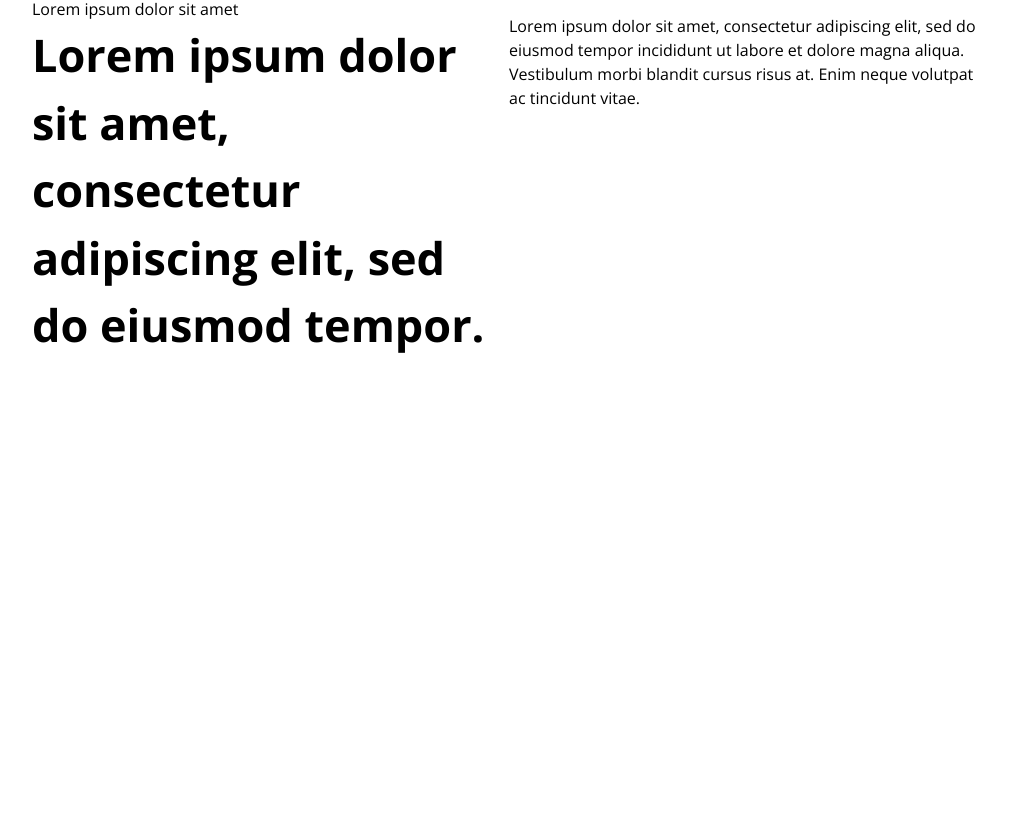
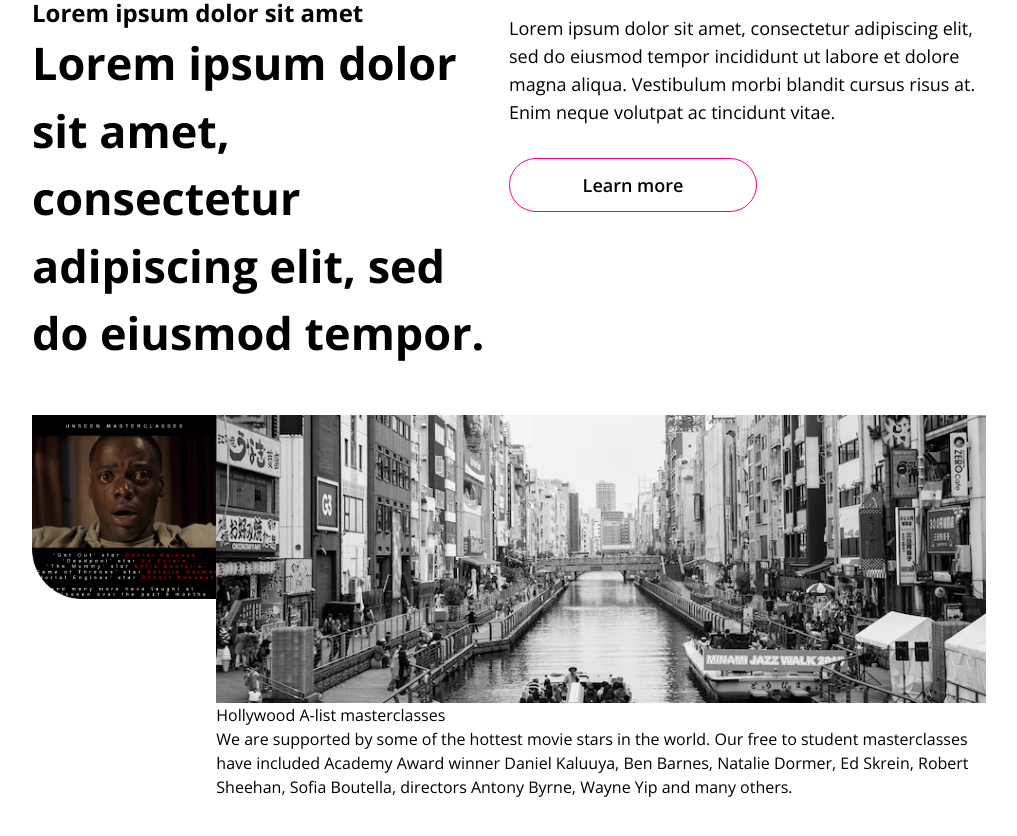
Before and after one commit to Aravind00777/unseen_react, a React (Vite) app: page / in a window 1280 px wide. Shown: the part 1384-2220 px from the top of the page, without its empty margins (131-1148 px from the left). Before the commit the page ends 1823 px from the top, so only its background shows below. Built offline with nearby package versions, Linux system fonts and the light colour scheme; data requests are answered from the project's data file.

Commit message:
new componet added

```diff
--- a/db.json
+++ b/db.json
@@ -26,12 +26,6 @@
         "title":"Lorem ipsum dolor sit amet, consectetur adipiscing elit, sed do eiusmod tempor.",
         "content":"Lorem ipsum dolor sit amet, consectetur adipiscing elit, sed do eiusmod tempor incididunt ut labore et dolore magna aliqua. Vestibulum morbi blandit cursus risus at. Enim neque volutpat ac tincidunt vitae.",
         "btn":"Learn more"
-      }],
-      "hollywood_block":[{
-        "title":"Hollywood A-list masterclasses",
-        "contnet":"We are supported by some of the hottest movie stars in the world. Our free to student masterclasses have included Academy Award winner Daniel Kaluuya, Ben Barnes, Natalie Dormer, Ed Skrein, Robert Sheehan,  Sofia Boutella, directors Antony Byrne, Wayne Yip and many others.",
-        "image":""
-
       }]
 
   }
--- /dev/null
+++ b/src/components/Hollywoodcard.jsx
@@ -0,0 +1,48 @@
+import React, { useEffect, useState } from 'react';
+import LazyLoadImage from './Lazyload';
+import img1 from "../assets/image/list1.png";
+import img2 from "../assets/image/list2.png";
+import img3 from "../assets/image/list3.png";
+import masterclass from "../assets/image/masterclass.png"
+
+
+export default function Hollywoodcard(){
+
+    const  hollywood_block = [{
+        title:"Hollywood A-list masterclasses",
+        content:"We are supported by some of the hottest movie stars in the world. Our free to student masterclasses have included Academy Award winner Daniel Kaluuya, Ben Barnes, Natalie Dormer, Ed Skrein, Robert Sheehan,  Sofia Boutella, directors Antony Byrne, Wayne Yip and many others.",
+        profileimage:img1,
+        image:masterclass
+      },
+      {
+        title:"Hollywood A-list masterclasses",
+        content:"We are supported by some of the hottest movie stars in the world. Our free to student masterclasses have included Academy Award winner Daniel Kaluuya, Ben Barnes, Natalie Dormer, Ed Skrein, Robert Sheehan,  Sofia Boutella, directors Antony Byrne, Wayne Yip and many others.",
+        profileimage:img2,
+        image:masterclass
+      },
+      {
+
+        title:"Hollywood A-list masterclasses",
+        content:"We are supported by some of the hottest movie stars in the world. Our free to student masterclasses have included Academy Award winner Daniel Kaluuya, Ben Barnes, Natalie Dormer, Ed Skrein, Robert Sheehan,  Sofia Boutella, directors Antony Byrne, Wayne Yip and many others.",
+        profileimage:img3,
+        image:masterclass
+      }]
+    return <>
+    {hollywood_block?.map((item , index )=>(
+        <div key={index}  className={`mt-12 flex item-center ${index === 1 ?"flex-row-reverse":""}`}>
+        <div className=''>
+            <figure><img src={item.profileimage} alt="" /></figure>
+        </div>
+        <div>
+            <div>
+            <img src={item.image} alt="" />
+            <span>{item.title}</span>
+            </div>
+            <div>
+                <p>{item.content}</p>
+            </div>
+        </div>
+</div>
+    ))}
+    </>
+}
--- a/src/components/Learnmore.jsx
+++ b/src/components/Learnmore.jsx
@@ -1,5 +1,6 @@
 import React, { useEffect, useState } from 'react';
-import LazyLoadImage from './Lazyload';
+import Hollywoodcard from './Hollywoodcard';
+
 
 export default function Learnmore(){
     const [learnmore,setLearnmore] = useState({});
@@ -14,15 +15,17 @@ export default function Learnmore(){
             {learnmore?.learnmore_block?.map((item ,index) => (
                     <div className='flex item-center justify-center'>
                     <div className='max-w-[50%] basis-1/2 '>
-                            <span>{item.subtitle}</span>
+                            <span className='block text-2xl font-bold'>{item.subtitle}</span>
                             <h2 className='text-45px font-bold'>{item.title}</h2>
                     </div>
                     <div className='max-w-[50%] basis-1/2 '>
                             <hr className='border-1 border-black pb-4'/>
-                            <p>{item.content}</p>
+                            <p className='text-lg'>{item.content}</p>
+                            <a href="" className='text-lg border border-dark-pink rounded-full mt-8 max-w-[248px] font-semibold py-3 px-4 block text-center'>{item.btn}</a>
                     </div>
                 </div>
             ))}
+            <Hollywoodcard/>
 
         </div>
     </section>
```
Also changed, not shown: src/assets/image/masterclass.png (added).
